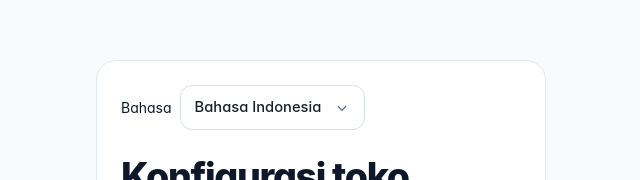
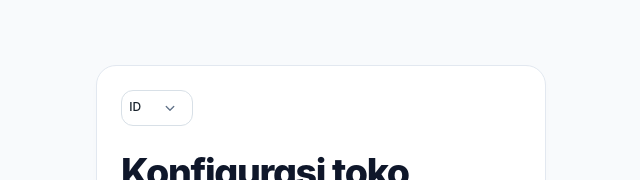
Before and after one commit to buymore9005-art/webshop, a React (Vite) app: page /backoffice in a window 1280 px wide. Shown: the part 174-354 px from the top of the page, without its empty margins (319-959 px from the left). Built offline with nearby package versions, Linux system fonts and the light colour scheme; no server answers.

Commit message:
fix(ui): compact language selector to ID and ENG

```diff
--- a/index.css
+++ b/index.css
@@ -1,7 +1,6 @@
 /* Native language controls remain usable at narrow widths and browser zoom. */
-.language-selector { display: flex; flex-wrap: wrap; align-items: center; gap: .5rem; max-width: 100%; }
-.language-selector select { width: auto; max-width: 100%; min-height: 44px; }
-.language-selector label { font-size: .875rem; }
+.language-selector { display: inline-flex; align-items: center; flex: 0 0 auto; max-width: 100%; }
+.language-selector select { width: 4.5rem; max-width: 100%; min-height: 36px; padding: .35rem .45rem; font-size: .75rem; }
 /* Label preview scaling is screen-only; the iframe owns the print renderer. */
 .label-template-grid{display:grid;grid-template-columns:minmax(0,1fr) minmax(0,1fr);gap:1.25rem;align-items:start}
 .label-template-grid fieldset{min-width:0}
--- a/src/components/LanguageSelector.tsx
+++ b/src/components/LanguageSelector.tsx
@@ -6,10 +6,9 @@ export function LanguageSelector() {
   const { t, i18n } = useTranslation();
   const id = useId();
   return <div className="language-selector">
-    <label htmlFor={id}>{t('language.label')}</label>
-    <select id={id} value={normalizeLocale(i18n.resolvedLanguage)} onChange={event => void i18n.changeLanguage(normalizeLocale(event.target.value))}>
-      <option value="id" lang="id">{t('language.id')}</option>
-      <option value="en" lang="en">{t('language.en')}</option>
+    <select id={id} aria-label={t('language.label')} value={normalizeLocale(i18n.resolvedLanguage)} onChange={event => void i18n.changeLanguage(normalizeLocale(event.target.value))}>
+      <option value="id" lang="id">ID</option>
+      <option value="en" lang="en">ENG</option>
     </select>
   </div>;
 }
```
